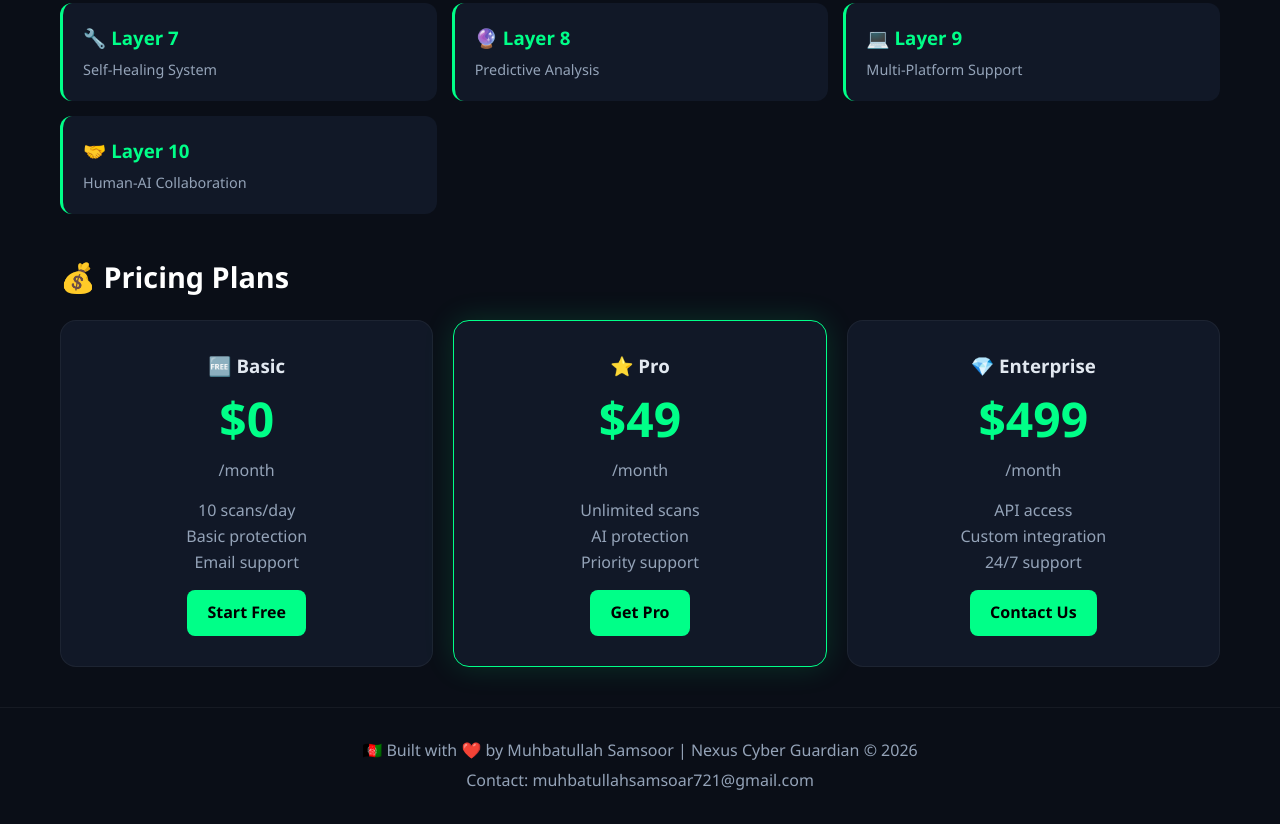
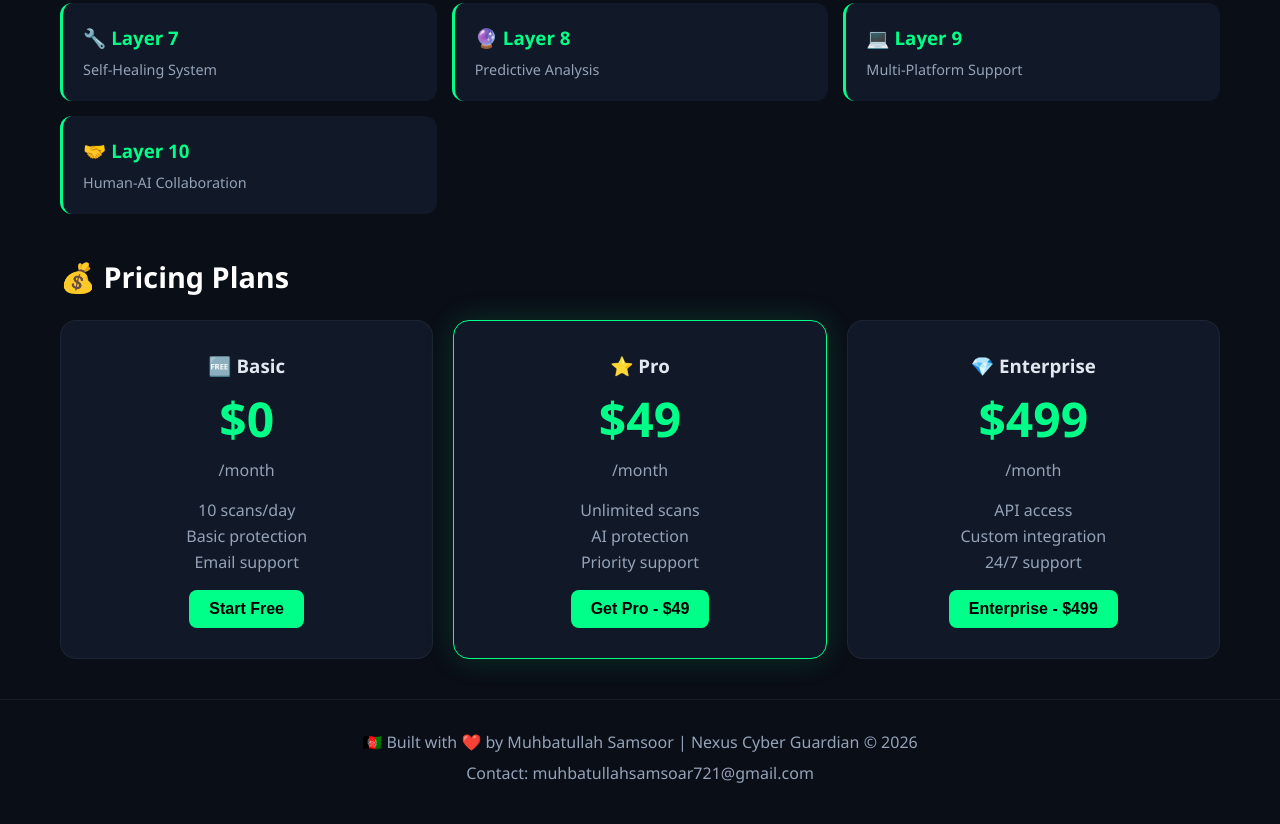
Before and after one commit to muhbatullahsamsoar721-cpu/nexus-global, a website: page index.html in a window 1280 px wide. Shown: the part 1017-1841 px from the top of the page. Drawn offline with Linux system fonts and the light colour scheme.

Commit message:
Payment buttons

```diff
--- a/index.html
+++ b/index.html
@@ -17,22 +17,19 @@
         *{margin:0;padding:0;box-sizing:border-box}
         body{font-family:'Segoe UI',system-ui,sans-serif;background:var(--bg);color:var(--text);min-height:100vh;line-height:1.6}
 
-        /* Navigation */
         nav{background:rgba(17,24,39,0.9);backdrop-filter:blur(10px);border-bottom:1px solid rgba(255,255,255,0.05);padding:15px 30px;display:flex;justify-content:space-between;align-items:center;position:sticky;top:0;z-index:100}
         .logo{font-size:1.5em;font-weight:700;color:var(--accent)}
         .nav-links{display:flex;gap:25px;list-style:none}
         .nav-links a{color:var(--muted);text-decoration:none;transition:color 0.3s}
         .nav-links a:hover{color:var(--accent)}
-        .btn{display:inline-block;padding:10px 20px;background:var(--accent);color:#000;border-radius:8px;text-decoration:none;font-weight:600;transition:all 0.3s;cursor:pointer;border:none}
+        .btn{display:inline-block;padding:10px 20px;background:var(--accent);color:#000;border-radius:8px;text-decoration:none;font-weight:600;transition:all 0.3s;cursor:pointer;border:none;font-size:1em}
         .btn:hover{transform:translateY(-2px);box-shadow:0 10px 30px rgba(0,255,136,0.3)}
         .btn-outline{background:transparent;border:1px solid var(--accent);color:var(--accent)}
 
-        /* Hero */
         .hero{text-align:center;padding:60px 20px 40px}
         .hero h1{font-size:3em;font-weight:800;color:var(--accent);margin-bottom:10px}
         .hero p{color:var(--muted);font-size:1.2em;margin-bottom:30px}
 
-        /* Stats Grid */
         .container{max-width:1200px;margin:0 auto;padding:0 20px}
         .stats-grid{display:grid;grid-template-columns:repeat(auto-fit,minmax(220px,1fr));gap:20px;margin:30px 0}
         .stat-card{background:var(--card);border-radius:16px;padding:25px;border:1px solid rgba(255,255,255,0.05);transition:all 0.3s;cursor:pointer}
@@ -41,18 +38,15 @@
         .stat-value{font-size:2.5em;font-weight:700;color:var(--accent)}
         .stat-label{color:var(--muted);font-size:0.9em;text-transform:uppercase;letter-spacing:1px}
 
-        /* Sections */
         .section{margin:40px 0}
         .section-title{font-size:1.8em;font-weight:700;margin-bottom:20px;color:#fff}
 
-        /* Defense Layers */
         .layers{display:grid;grid-template-columns:repeat(auto-fit,minmax(280px,1fr));gap:15px}
         .layer-card{background:var(--card);border-radius:12px;padding:20px;border-left:3px solid var(--accent);transition:all 0.3s;cursor:pointer}
         .layer-card:hover{background:#1a2236;transform:translateX(5px)}
         .layer-card h3{color:var(--accent);margin-bottom:5px}
         .layer-card p{color:var(--muted);font-size:0.9em}
 
-        /* Pricing */
         .pricing-grid{display:grid;grid-template-columns:repeat(auto-fit,minmax(250px,1fr));gap:20px}
         .pricing-card{background:var(--card);border-radius:16px;padding:30px;text-align:center;border:1px solid rgba(255,255,255,0.05);transition:all 0.3s}
         .pricing-card:hover{transform:scale(1.02);border-color:var(--accent)}
@@ -60,10 +54,8 @@
         .price{font-size:3em;font-weight:800;color:var(--accent)}
         .period{color:var(--muted)}
 
-        /* Footer */
         footer{text-align:center;padding:30px;color:var(--muted);border-top:1px solid rgba(255,255,255,0.05);margin-top:40px}
 
-        /* Responsive */
         @media(max-width:768px){
             .hero h1{font-size:2em}
             nav{flex-direction:column;gap:10px}
@@ -139,21 +131,21 @@
                     <div class="price">$0</div>
                     <div class="period">/month</div>
                     <p style="color:var(--muted);margin:15px 0">10 scans/day<br>Basic protection<br>Email support</p>
-                    <a href="mailto:muhbatullahsamsoar721@gmail.com" class="btn">Start Free</a>
+                    <button class="btn" onclick="payNow('basic')">Start Free</button>
                 </div>
                 <div class="pricing-card featured">
                     <h3>⭐ Pro</h3>
                     <div class="price">$49</div>
                     <div class="period">/month</div>
                     <p style="color:var(--muted);margin:15px 0">Unlimited scans<br>AI protection<br>Priority support</p>
-                    <a href="mailto:muhbatullahsamsoar721@gmail.com" class="btn">Get Pro</a>
+                    <button class="btn" onclick="payNow('pro')">Get Pro - $49</button>
                 </div>
                 <div class="pricing-card">
                     <h3>💎 Enterprise</h3>
                     <div class="price">$499</div>
                     <div class="period">/month</div>
                     <p style="color:var(--muted);margin:15px 0">API access<br>Custom integration<br>24/7 support</p>
-                    <a href="mailto:muhbatullahsamsoar721@gmail.com" class="btn">Contact Us</a>
+                    <button class="btn" onclick="payNow('enterprise')">Enterprise - $499</button>
                 </div>
             </div>
         </div>
@@ -164,5 +156,23 @@
         <p style="margin-top:5px">Contact: muhbatullahsamsoar721@gmail.com</p>
     </footer>
 
+    <script>
+    async function payNow(plan) {
+        try {
+            const response = await fetch('http://localhost:5000/api/payment/create', {
+                method: 'POST',
+                headers: {'Content-Type': 'application/json'},
+                body: JSON.stringify({plan: plan})
+            });
+            const data = await response.json();
+            if (data.success) {
+                alert(`✅ ${data.message}\n\nAmount: $${data.amount}/month\n\nThank you for choosing Nexus Cyber Guardian!`);
+            }
+        } catch(e) {
+            alert('⚠️ Payment gateway coming soon!\n\nContact: muhbatullahsamsoar721@gmail.com');
+        }
+    }
+    </script>
+
 </body>
 </html>
```
